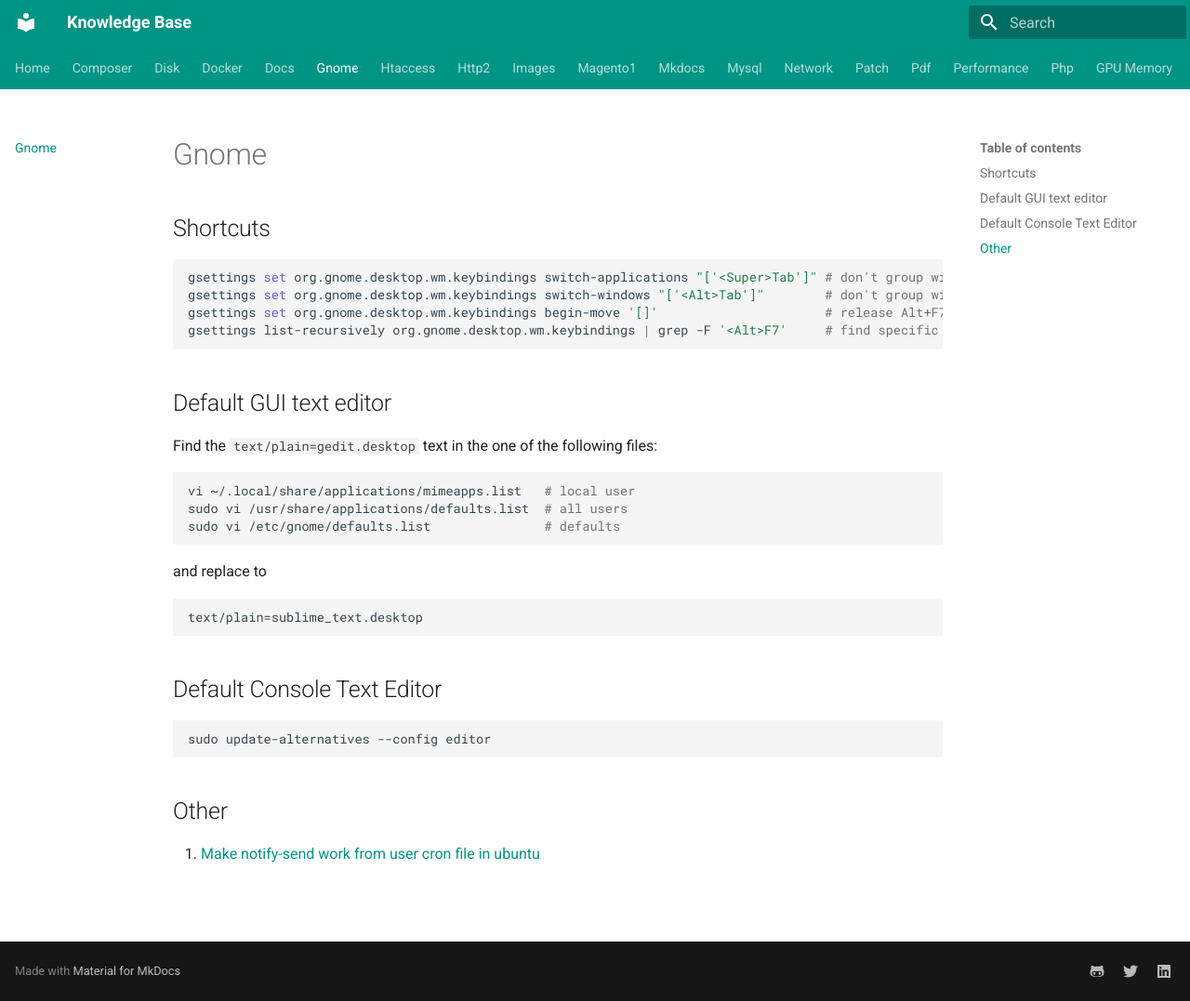
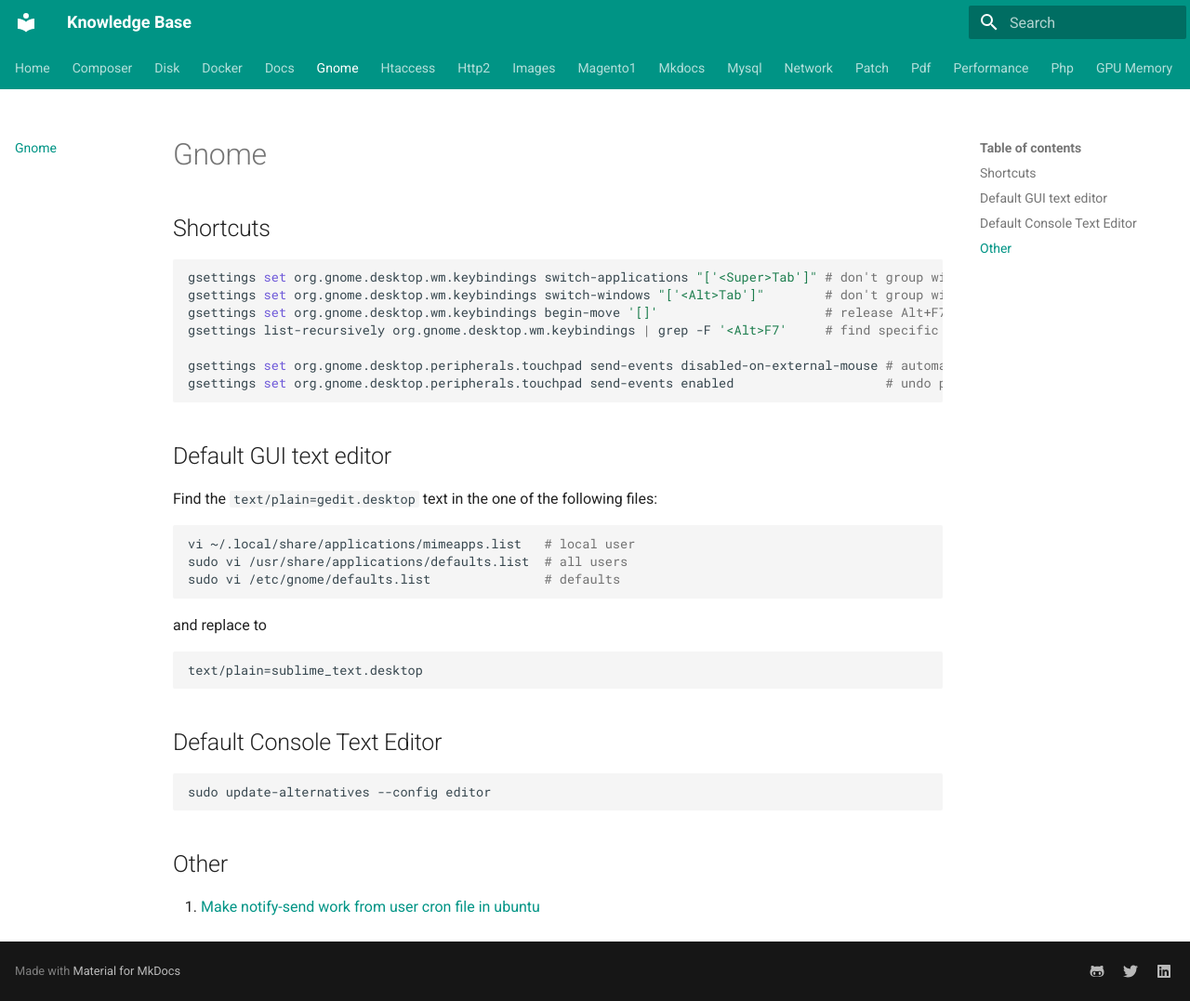
Before and after one commit to yutv/kb, an MkDocs documentation site: the page built from docs/gnome.md, in a window 1280 px wide and 1077 px high. Shown: the whole window at 93% size. Built offline with MkDocs 1.6.1 and Material for MkDocs 9.7.7, drawn with Linux system fonts in a browser that asks for light colours.

Commit message:
gnome auto disable touchpad

````diff
--- a/docs/gnome.md
+++ b/docs/gnome.md
@@ -4,6 +4,9 @@
 gsettings set org.gnome.desktop.wm.keybindings switch-windows "['<Alt>Tab']"        # don't group windows on Alt+Tab
 gsettings set org.gnome.desktop.wm.keybindings begin-move '[]'                      # release Alt+F7 shortcut for PhpStorm
 gsettings list-recursively org.gnome.desktop.wm.keybindings | grep -F '<Alt>F7'     # find specific shortcut
+
+gsettings set org.gnome.desktop.peripherals.touchpad send-events disabled-on-external-mouse # automatically disable the touchpad when a mouse is plugged in
+gsettings set org.gnome.desktop.peripherals.touchpad send-events enabled                    # undo previous config
 ```
 
 ## Default GUI text editor
````
